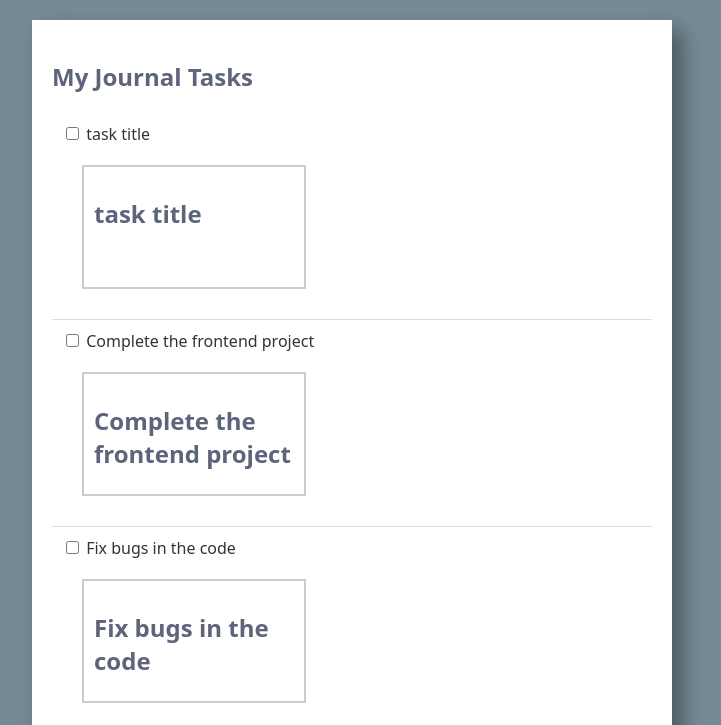
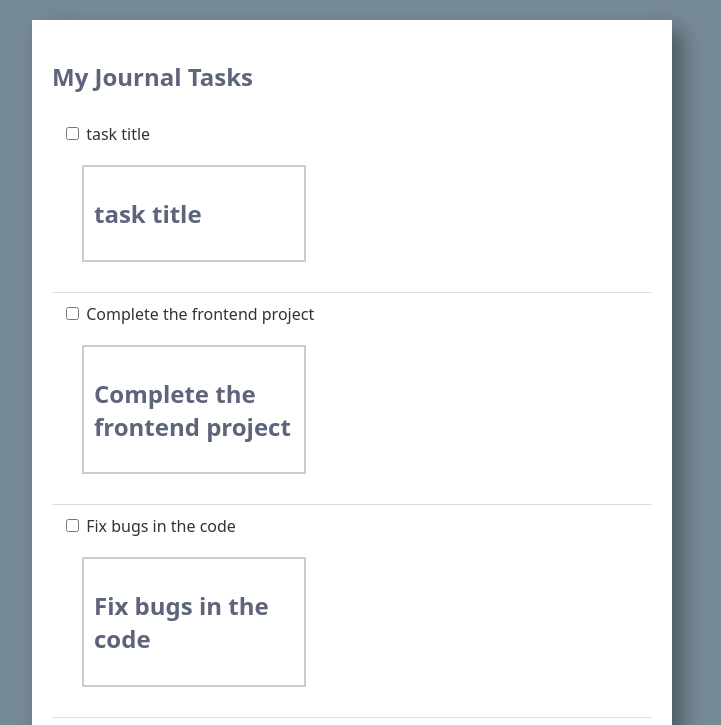
Before and after one commit to cse110-sp24-group11/warmup-exercise, a plain HTML site: page index.html in a window 1280 px wide. Shown: the top 725 px of the page, without its empty margins (288-1009 px from the left). Drawn offline with Linux system fonts and the light colour scheme.

Commit message:
fixing some styling

```diff
--- a/style.css
+++ b/style.css
@@ -43,7 +43,7 @@ li:hover {
 
 .box {
     width: 200px;
-    height: 100px;
+    height: auto;
     border: 2px solid #ccc;
     padding: 10px;
     margin: 20px;
@@ -53,6 +53,7 @@ li:hover {
 }
 .box:hover {
     border-color: #555;
+    color: black;
 }
 .box.expanded {
     width: 400px;
```
